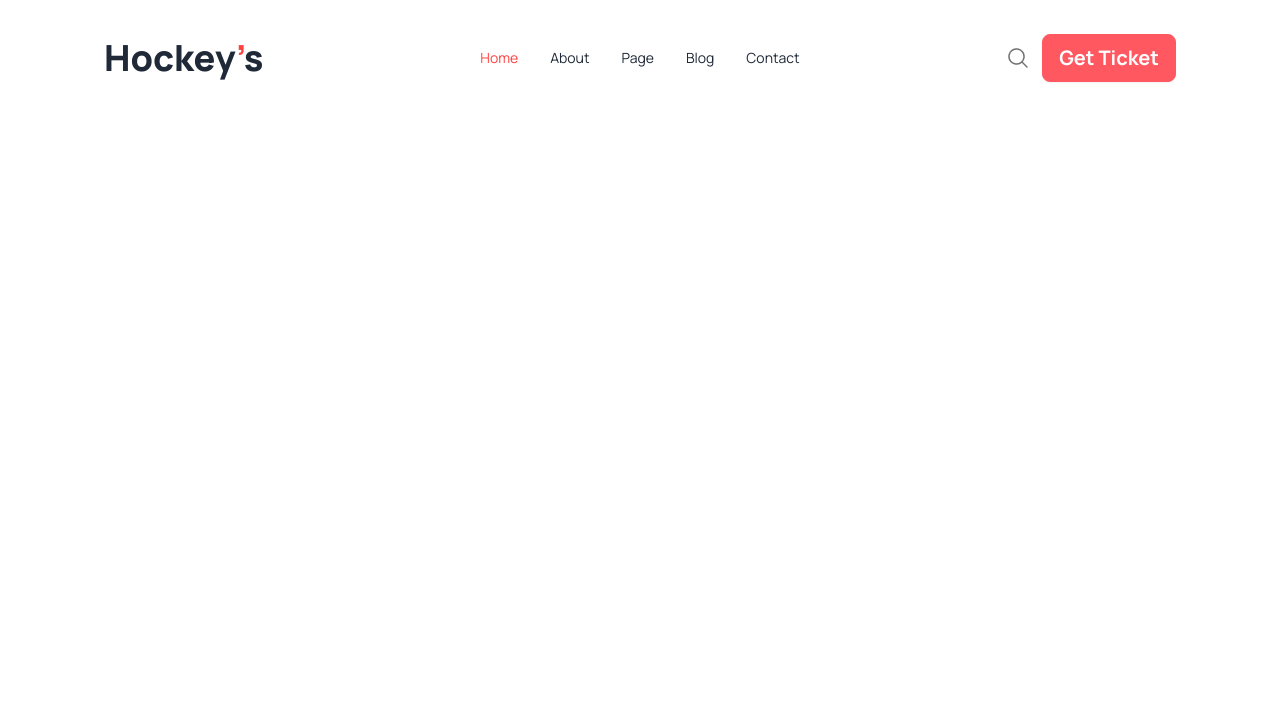
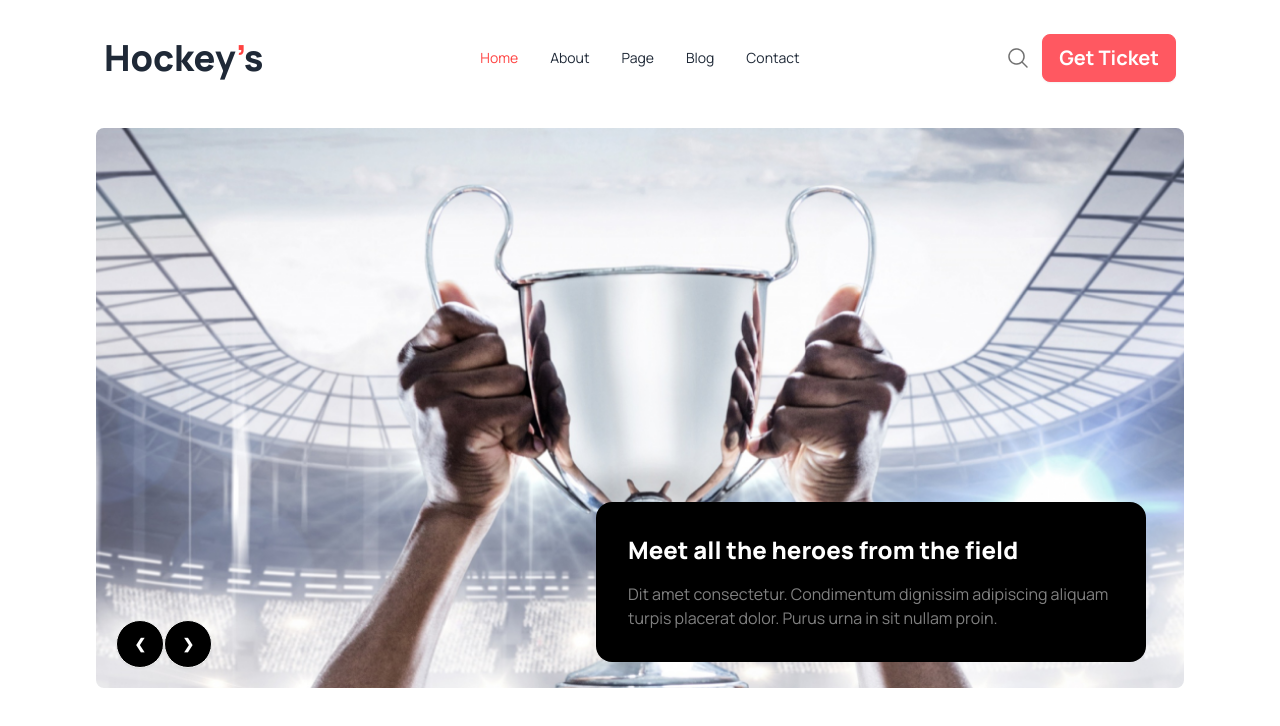
Before and after one commit to asif4762/Assignment-3, a plain HTML site: page index.html in a window 1280 px wide. Drawn offline with nearby package versions, Linux system fonts and the light colour scheme.

Commit message:
header part done

```diff
--- a/index.html
+++ b/index.html
@@ -22,7 +22,7 @@
         }
     </style>
   </head>
-  <body class="container px-4 lg:px-24 font-manrope">
+  <body class="container px-4 lg:px-24 font-manrope mx-auto">
     <header class="mt-6">
       <div class="navbar bg-base-100">
         <div class="navbar-start">
@@ -72,9 +72,35 @@
         </div>
       </div>
 
-      <section>
-        <div class="">
-
+      <section class="mt-9">
+        <div class="relative">
+            <div class="carousel w-full">
+                <div id="slide1" class="carousel-item relative w-full bg-[url('./Images/1.png')] bg-w-[100%] bg-no-repeat bg-center bg-cover h-[70vh] flex justify- items-end rounded-lg">
+                  <div class="absolute flex justify-between left-5 bottom-5">
+                    <h1></h1>
+                    <a href="#slide3" class="btn btn-circle bg-black text-white">❮</a>
+                    <a href="#slide2" class="btn btn-circle bg-black text-white">❯</a>
+                  </div>
+                </div>
+                <div id="slide2" class="carousel-item relative w-full bg-[url('./Images/2.png')] bg-no-repeat bg-center bg-cover h-[70vh] flex justify- items-end rounded-lg">
+                  <div class="absolute flex justify-between left-5 bottom-5">
+                    <h1></h1>
+                    <a href="#slide1" class="btn btn-circle bg-black text-white">❮</a>
+                    <a href="#slide3" class="btn btn-circle bg-black text-white">❯</a>
+                  </div>
+                </div>
+                <div id="slide3" class="carousel-item relative w-full bg-[url('./Images/3.png')] bg-no-repeat bg-center bg-cover h-[70vh] flex justify- items-end rounded-lg">
+                  <div class="absolute flex justify-between left-5 bottom-5">
+                    <h1></h1>
+                    <a href="#slide2" class="btn btn-circle bg-black text-white">❮</a>
+                    <a href="#slide1" class="btn btn-circle bg-black text-white">❯</a>
+                  </div>
+                </div>
+              </div>
+              <div class="absolute my-4 lg:w-[550px] lg:ml-[540px] bg-black text-white p-8 rounded-2xl lg:-translate-y-52 lg:-translate-x-10">
+                <h1 class="mb-4 text-2xl font-extrabold">Meet all the heroes from the field</h1>
+                <p class="opacity-50">Dit amet consectetur. Condimentum dignissim adipiscing aliquam turpis placerat dolor. Purus urna in sit nullam proin. </p>
+              </div>
         </div>
       </section>
     </header>
```
